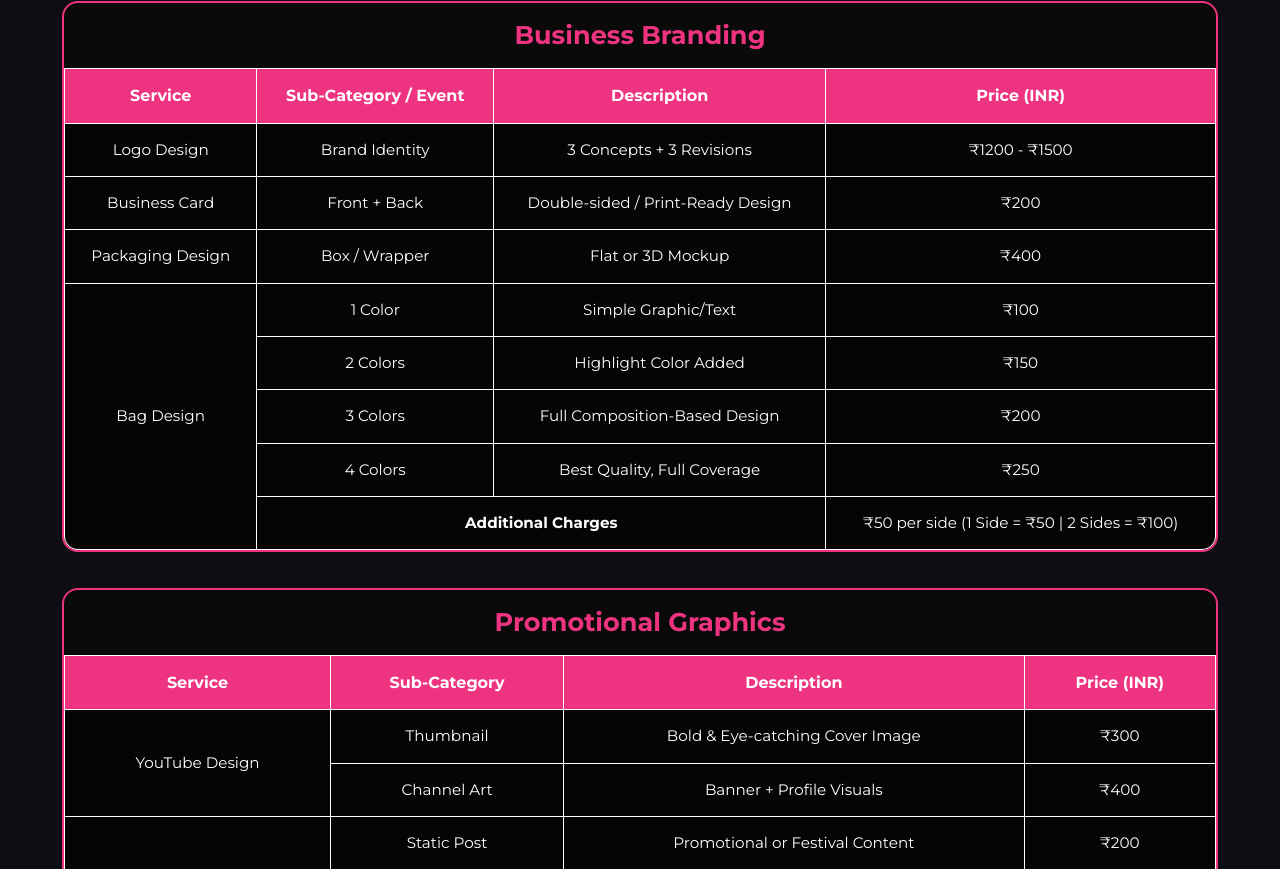
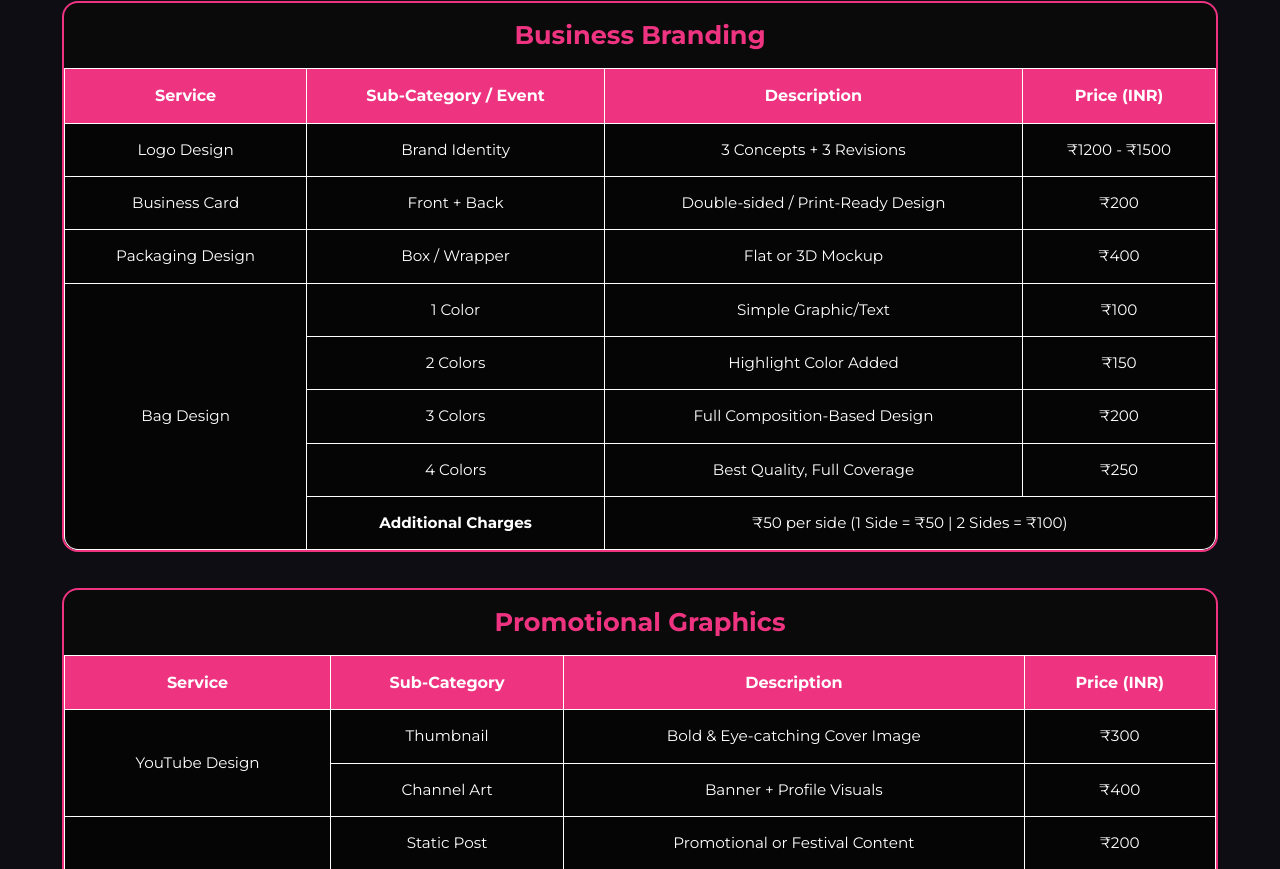
Before and after one commit to auro-graphics/Auro-Graphics-Website, a website: page index.html in a window 1280 px wide. Shown: the part 5514-6383 px from the top of the page. Drawn offline with Linux system fonts and the light colour scheme; no server answers; a web font is replaced by a local one.

Commit message:
Update index.html

```diff
--- a/index.html
+++ b/index.html
@@ -601,7 +601,7 @@
                 <td>₹250</td>
               </tr>
               <tr>
-                <td colspan="2"><strong>Additional Charges</strong></td>
+                <td><strong>Additional Charges</strong></td>
                 <td colspan="2">₹50 per side (1 Side = ₹50 | 2 Sides = ₹100)</td>
               </tr>
             </tbody>
```
